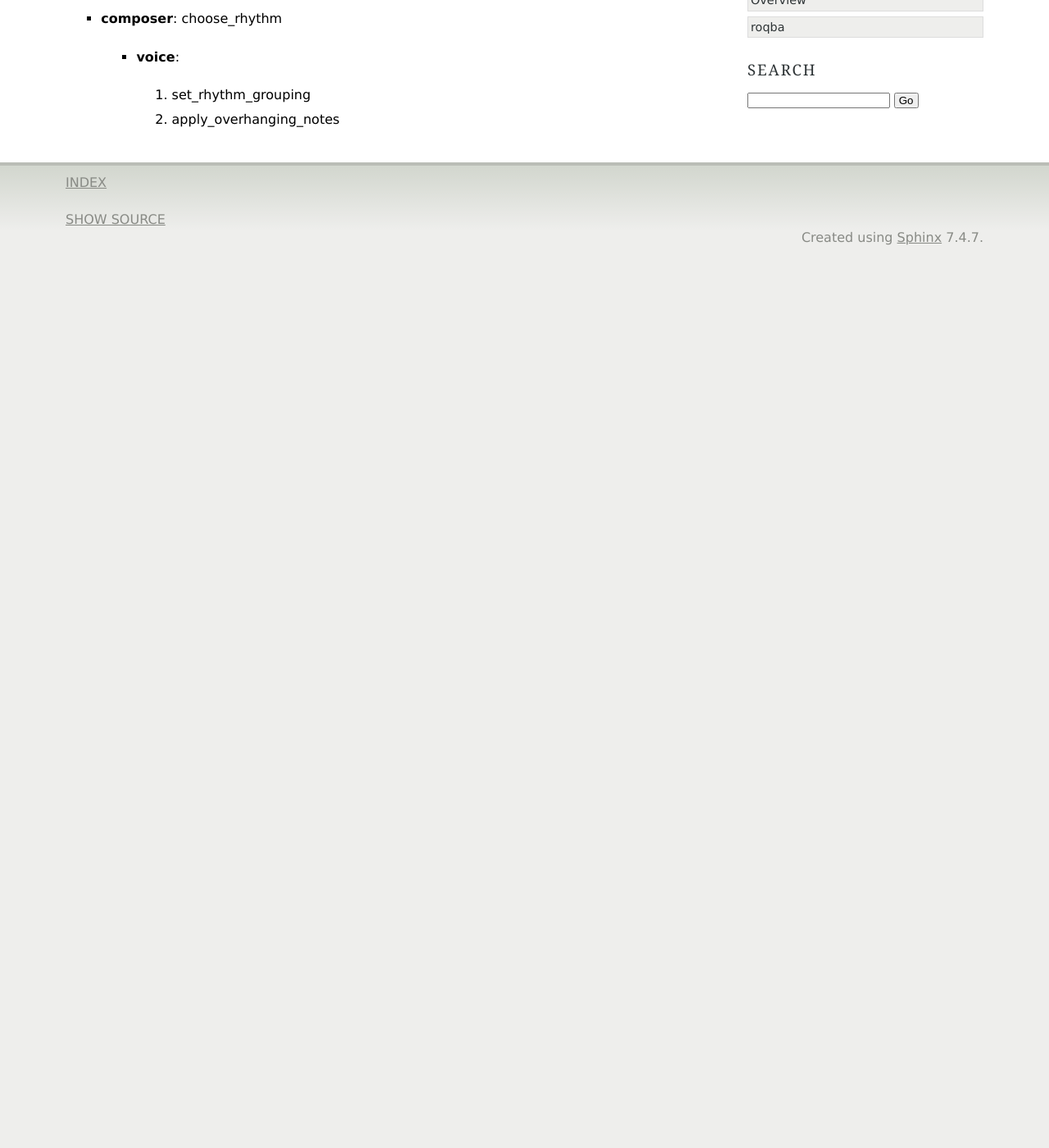
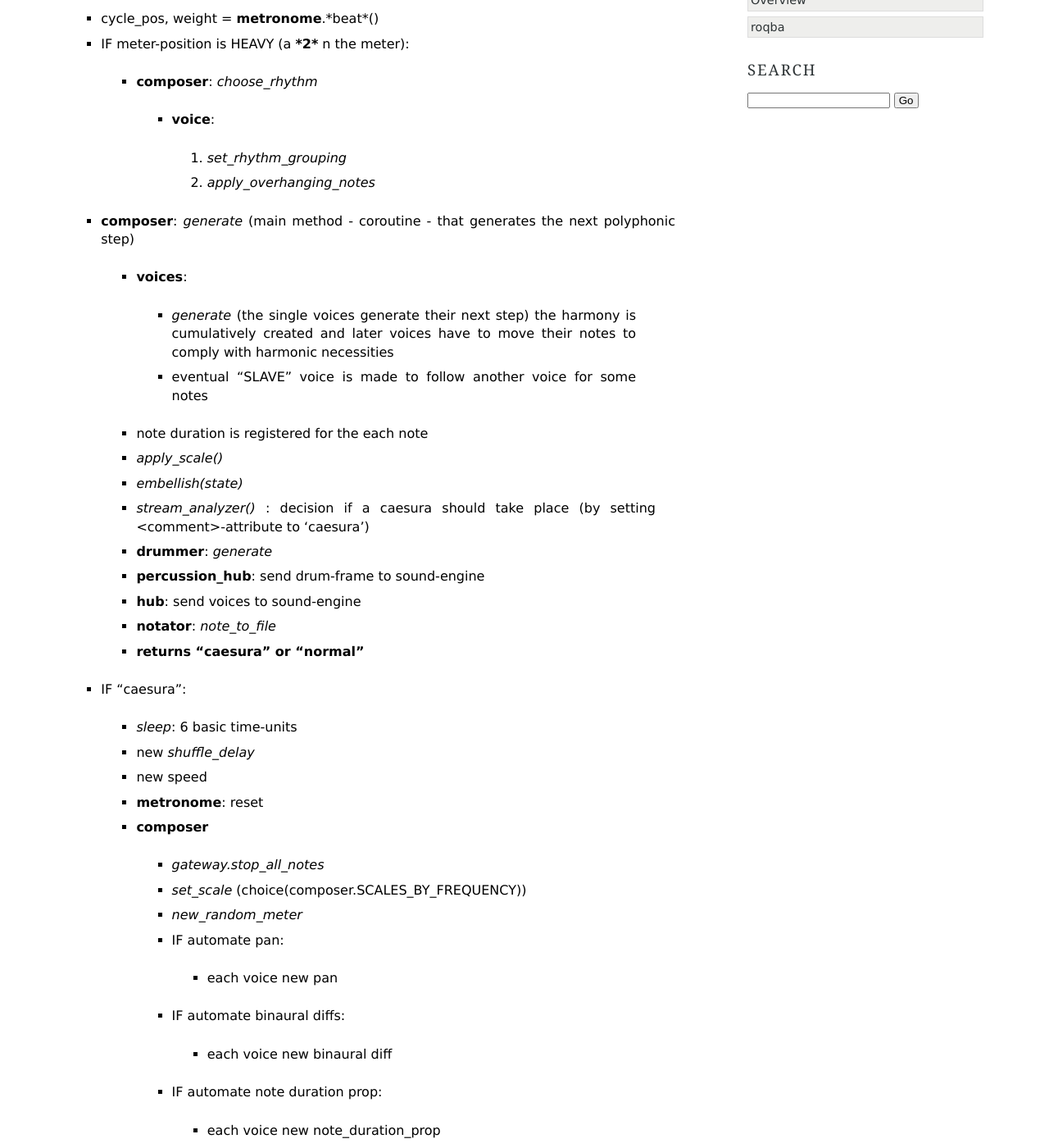
Before and after one commit to kr1/roqba, a Sphinx documentation site: the page built from docs/source/events_and_messages.rst, in a window 1280 px wide and 1400 px high, scrolled down 201 px. Shown: the whole window at 82% size. Built offline with Sphinx 7.4.7, drawn with Linux system fonts in a browser that asks for light colours; before the commit the page ends 900 px from its top, so only the background shows below that; some of the changed text lies outside the part shown.

Commit message:
docs: improve events and messages

```diff
--- a/docs/source/events_and_messages.rst
+++ b/docs/source/events_and_messages.rst
@@ -1,8 +1,45 @@
-CALL CHAINS
-===========
+MAIN CALL CHAINS AND SEQUENCES
+==============================
 
-**director**: meter-position is HEAVY (a ***2*** n the meter):
-  - **composer**: choose_rhythm
-      - **voice**:
-          1. set_rhythm_grouping
-          2. apply_overhanging_notes
+**director**: *_play*
+    - cycle_pos, weight = **metronome**.*beat*()
+    - IF meter-position is HEAVY (a ***2*** n the meter):
+        - **composer**: *choose_rhythm*
+            - **voice**:
+                1. *set_rhythm_grouping*
+                2. *apply_overhanging_notes*
+    - **composer**: *generate* (main method - coroutine - that generates the next polyphonic step)
+        - **voices**:
+            - *generate* (the single voices generate their next step)
+              the harmony is cumulatively created and later voices have to move their notes
+              to comply with harmonic necessities
+            - eventual "SLAVE" voice is made to follow another voice for some notes
+        - note duration is registered for the each note
+        - *apply_scale()*
+        - *embellish(state)*
+        - *stream_analyzer()* : decision if a caesura should take place (by setting <comment>-attribute to 'caesura')
+        - **drummer**: *generate*
+        - **percussion_hub**: send drum-frame to sound-engine
+        - **hub**: send voices to sound-engine
+        - **notator**: *note_to_file*
+        - **returns "caesura" or "normal"**
+    - IF "caesura":
+        - *sleep*: 6 basic time-units
+        - new *shuffle_delay*
+        - new speed
+        - **metronome**: reset
+        - **composer**
+            - *gateway.stop_all_notes*
+            - *set_scale* (choice(composer.SCALES_BY_FREQUENCY))
+            - *new_random_meter*
+            - IF automate pan:
+                - each voice new pan
+            - IF automate binaural diffs:
+                - each voice new binaural diff
+            - IF automate note duration prop:
+                - each voice new note_duration_prop
+            - IF automate transpose:
+                - new transpose
+            - IF automate wavetables
+                - each voice new wavetable
+    - *check_incoming_messages*
```
